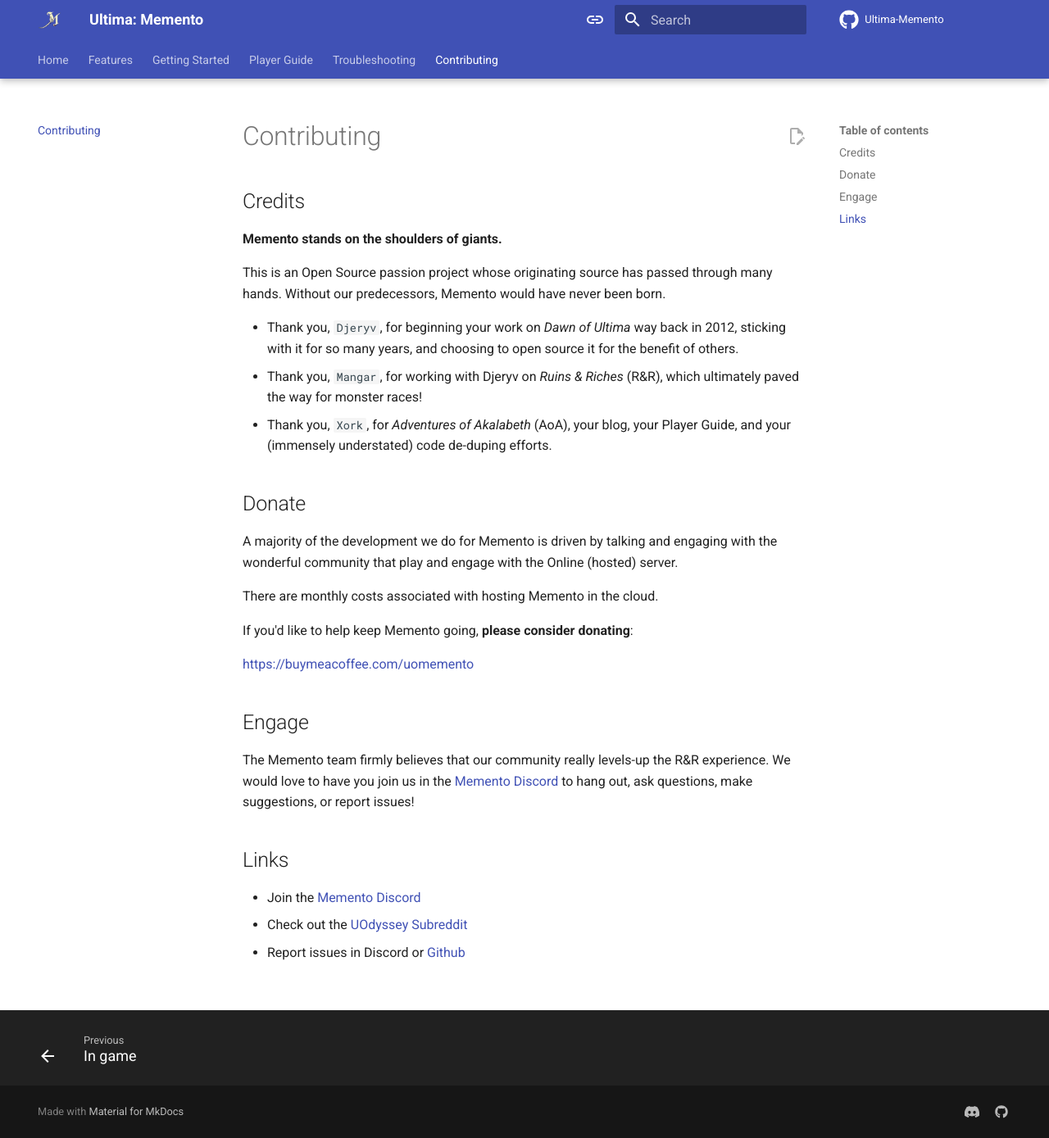
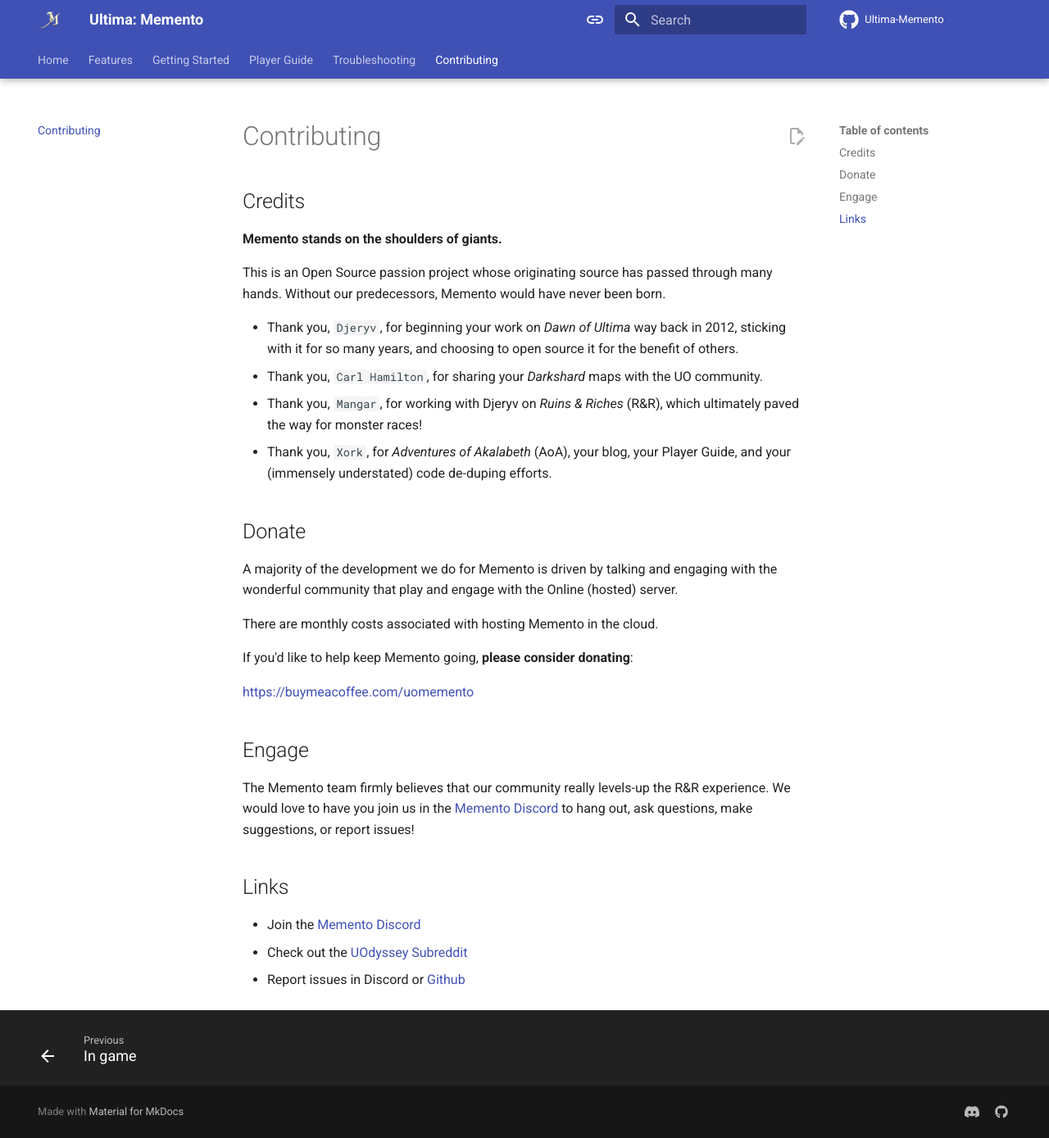
Before and after one commit to Jascen/Memento-Site, an MkDocs documentation site: the page built from docs/contributing/index.md, in a window 1280 px wide and 1389 px high. Shown: the whole window at 82% size. Built offline with MkDocs 1.6.1 and Material for MkDocs 9.7.7, drawn with Linux system fonts in a browser that asks for light colours; comment, search, counter and statistics services are not loaded.

Commit message:
- Add Darkshard credits

```diff
--- a/docs/contributing/index.md
+++ b/docs/contributing/index.md
@@ -6,6 +6,7 @@
 This is an Open Source passion project whose originating source has passed through many hands. Without our predecessors, Memento would have never been born.
 
 - Thank you, `Djeryv`, for beginning your work on *Dawn of Ultima* way back in 2012, sticking with it for so many years, and choosing to open source it for the benefit of others.
+- Thank you, `Carl Hamilton`, for sharing your *Darkshard* maps with the UO community.
 - Thank you, `Mangar`, for working with Djeryv on *Ruins & Riches* (R&R), which ultimately paved the way for monster races!
 - Thank you, `Xork`, for *Adventures of Akalabeth* (AoA), your blog, your Player Guide, and your (immensely understated) code de-duping efforts.
 
```
